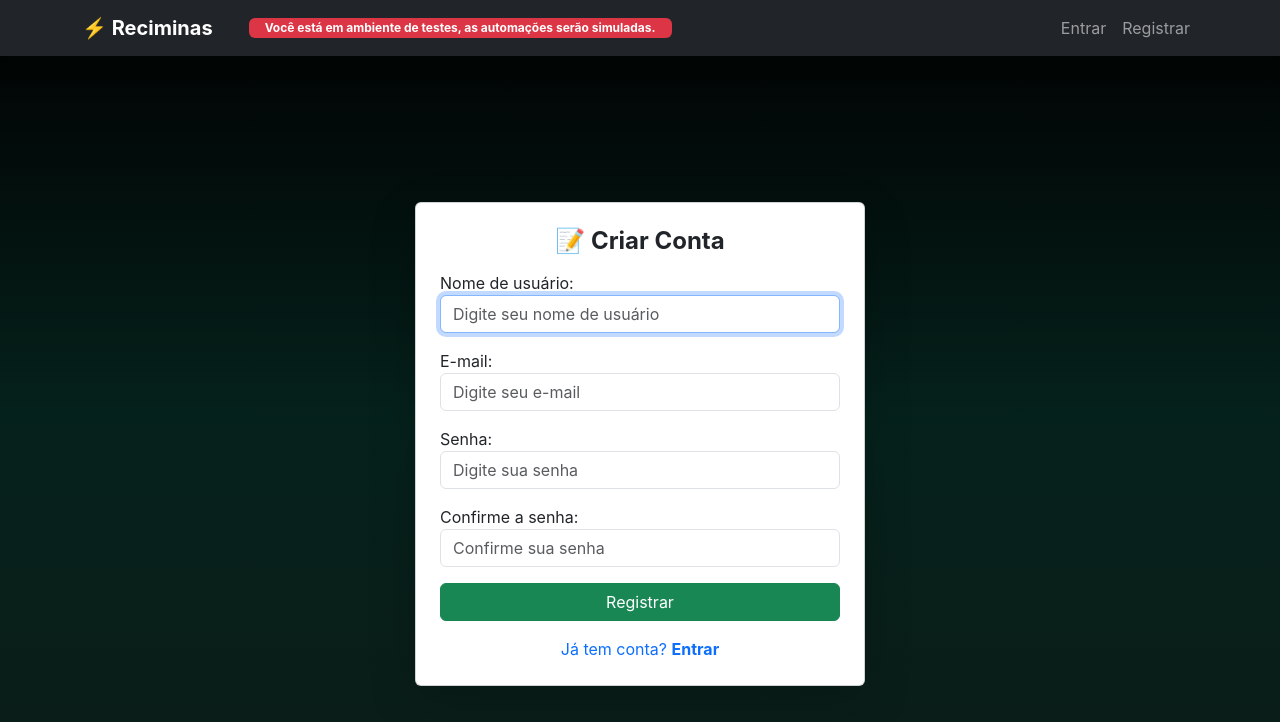
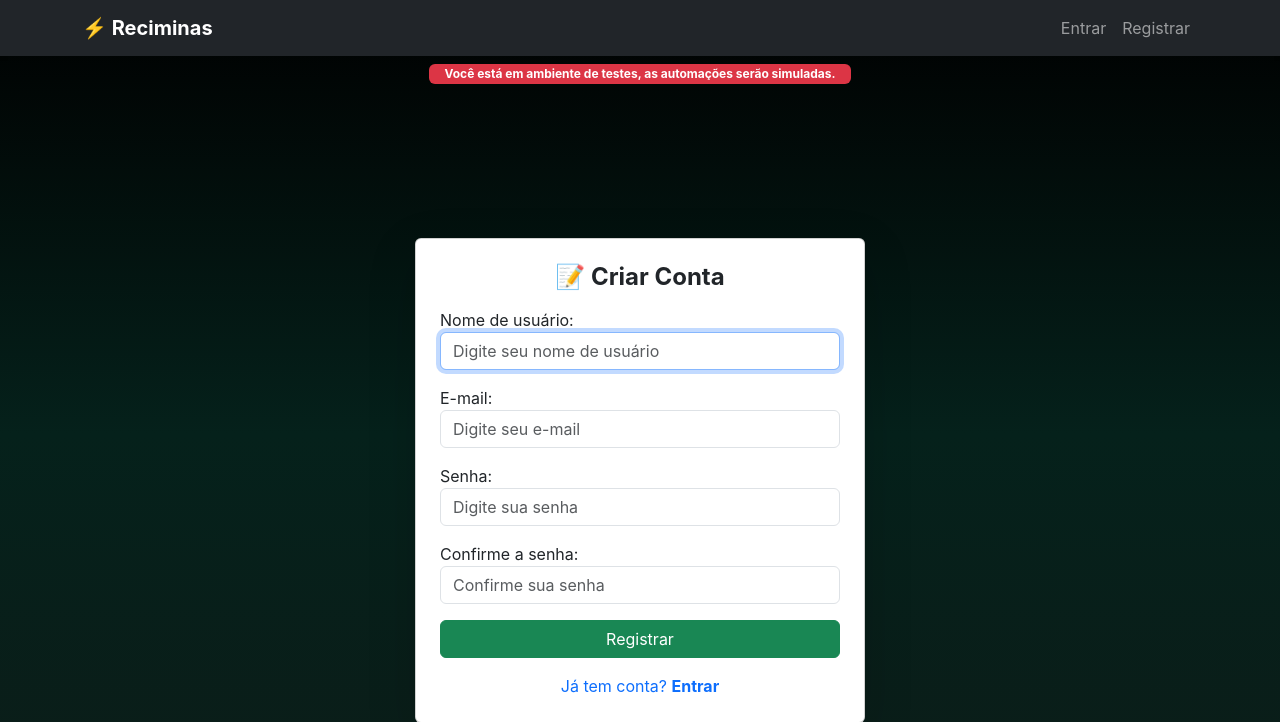
Before and after one commit to VandersonTorres/reciminas-automation, a Django app: page /cadastro/ in a window 1280 px wide. Shown: the top 722 px of the page. Before the commit the page ends 686 px from the top, so only its background shows below. Run offline with Django 5.2, Linux system fonts and the light colour scheme.

Commit message:
Adding allert snnipet

```diff
--- a/server/templates/core/base.html
+++ b/server/templates/core/base.html
@@ -26,13 +26,6 @@
                     </a>
                 {% endif %}
             {% endif %}
-
-            <div class="d-flex justify-content-center">
-                <span class="badge bg-danger text-white px-3" style="margin-left: 20px;">
-                    Você está em ambiente de testes, as automações serão simuladas.
-                </span>
-            </div>
-
             <button class="navbar-toggler" type="button" data-bs-toggle="collapse" data-bs-target="#navbarNav">
                 <span class="navbar-toggler-icon"></span>
             </button>
@@ -67,6 +60,12 @@
         </div>
     </nav>
 
+    <div class="d-flex justify-content-center py-2">
+        <span class="badge bg-danger text-white px-3">
+            Você está em ambiente de testes, as automações serão simuladas.
+        </span>
+    </div>
+
     <!-- Main content -->
     <main class="container py-5">
 
```
